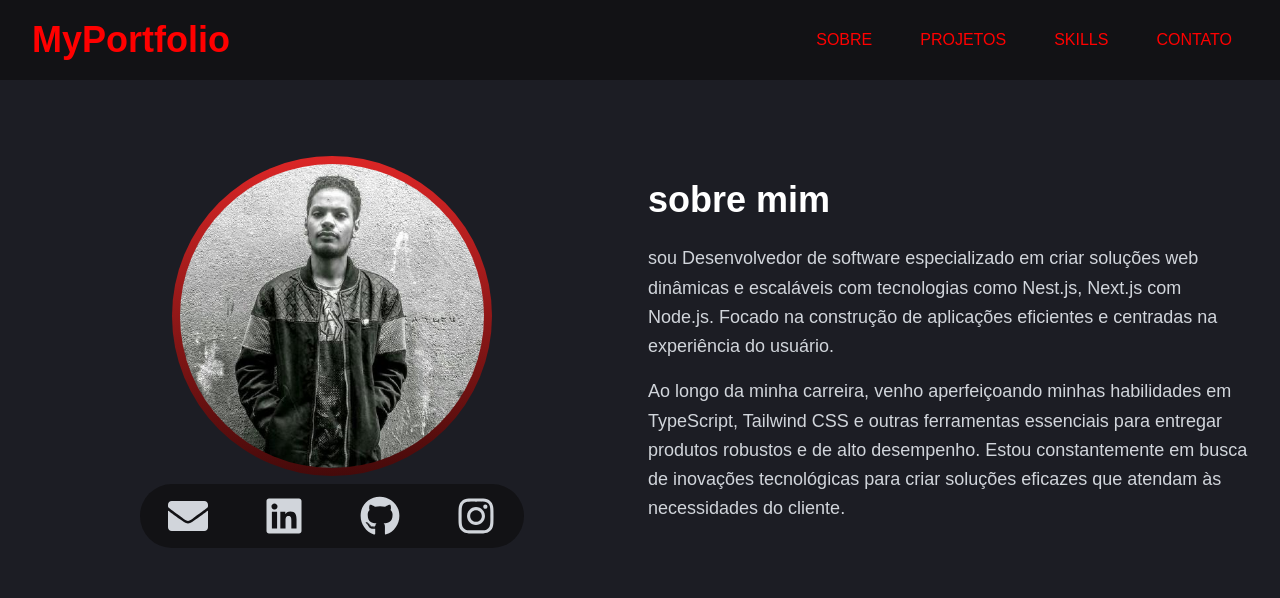
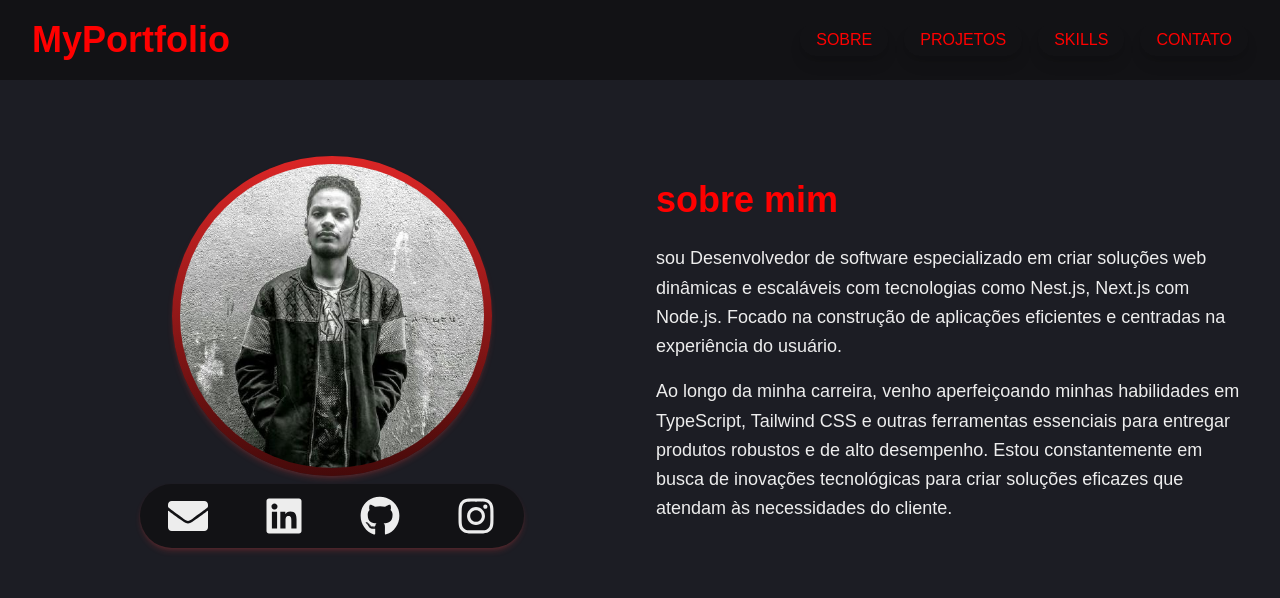
Before and after one commit to matheusAI/my-portfolio, a Next.js app: page / in a window 1280 px wide. Shown: the top 598 px of the page. Built offline with nearby package versions, Linux system fonts and the light colour scheme; no server answers.

Commit message:
REFACTO-Slyles

```diff
--- a/src/components/about/about.tsx
+++ b/src/components/about/about.tsx
@@ -6,7 +6,7 @@ import { FaEnvelope, FaLinkedin, FaGithub, FaInstagram } from "react-icons/fa";
 
 const About: React.FC = () => {
   return (
-    <section id="#sobre" className=" text-gray-300 py-16 px-8">
+    <section id="#sobre" className=" py-16 px-8">
       <div className="container grid md:grid-cols-2 grid-cols-1 gap-4 mx-auto justify-center items-center">
         <div className=" flex flex-col items-center justify-center py-3 gap-2">
           <Image
@@ -14,9 +14,9 @@ const About: React.FC = () => {
             alt=""
             width={320}
             height={320}
-            className=" rounded-full p-2 bg-gradient-to-b from-red-600 to-red-950"
+            className=" rounded-full p-2 bg-gradient-to-b from-red-600 to-red-950 shadow-md shadow-red-500/20 transition-all hover:shadow-lg hover:shadow-red-500/40 focus:opacity-[0.85] focus:shadow-none active:opacity-[0.85] active:shadow-none disabled:pointer-events-none disabled:opacity-50 disabled:shadow-none"
           />
-          <div className=" w-96 h-16 bg-[#121215] rounded-full flex items-center justify-around">
+          <div className=" w-96 h-16 bg-[#121215] rounded-full flex items-center justify-around shadow-md shadow-red-500/20 transition-all hover:shadow-lg hover:shadow-red-500/40 focus:opacity-[0.85] focus:shadow-none active:opacity-[0.85] active:shadow-none disabled:pointer-events-none disabled:opacity-50 disabled:shadow-none">
             {/* Gmail */}
             <a href="mailto:ms2279584@gmail.com" aria-label="Gmail">
               <FaEnvelope size={40} />
@@ -53,8 +53,8 @@ const About: React.FC = () => {
             </a>
           </div>
         </div>
-        <div className="container">
-          <h2 className="text-4xl font-bold text-white mb-6">sobre mim</h2>
+        <div className="container p-2">
+          <h2 className="text-4xl font-bold text-[#ff0000] mb-6">sobre mim</h2>
           <p className="text-lg leading-relaxed mb-4">
             sou Desenvolvedor de software especializado em criar soluções web
             dinâmicas e escaláveis com tecnologias como Nest.js, Next.js com
--- a/src/components/navbar/Navbar.tsx
+++ b/src/components/navbar/Navbar.tsx
@@ -40,10 +40,10 @@ const Navbar: React.FC = () => {
           } items-center lg:left-auto lg:static fixed top-20 lg:top-auto flex flex-col lg:flex-row lg:space-x-4 bg-[#121215] lg:bg-transparent w-full lg:w-auto h-auto lg:h-full lg:mr-8 transition-all duration-500 ease-in-out`}
           onClick={closeMenu}
         >
-          <li className="block lg:inline-block my-6 lg:my-0">
+          <li className="block lg:inline-block my-6 lg:my-0 ">
             <Link
               href="#sobre"
-              className="text-[#ff0000] uppercase px-4 py-2 hover:bg-[#ff0000] hover:text-[#121215] rounded-2xl"
+              className="text-[#ff0000] uppercase px-4 py-2 shadow-lg hover:shadow-gray-500/40 rounded-2xl"
             >
               Sobre
             </Link>
@@ -51,7 +51,7 @@ const Navbar: React.FC = () => {
           <li className="block lg:inline-block my-6 lg:my-0">
             <Link
               href="#projetos"
-              className="text-[#ff0000] uppercase px-4 py-2 hover:bg-[#ff0000] hover:text-[#121215] rounded-2xl"
+              className="text-[#ff0000] uppercase px-4 py-2 shadow-lg hover:shadow-gray-500/40 rounded-2xl"
             >
               Projetos
             </Link>
@@ -59,7 +59,7 @@ const Navbar: React.FC = () => {
           <li className="block lg:inline-block my-6 lg:my-0">
             <Link
               href="#skills"
-              className="text-[#ff0000] uppercase px-4 py-2 hover:bg-[#ff0000] hover:text-[#121215] rounded-2xl"
+              className="text-[#ff0000] uppercase px-4 py-2 shadow-lg hover:shadow-gray-500/40 rounded-2xl"
             >
               Skills
             </Link>
@@ -67,7 +67,7 @@ const Navbar: React.FC = () => {
           <li className="block lg:inline-block my-6 lg:my-0">
             <Link
               href="#contato"
-              className="text-[#ff0000] uppercase px-4 py-2 hover:bg-[#ff0000] hover:text-[#121215] rounded-2xl"
+              className="text-[#ff0000] uppercase px-4 py-2 shadow-lg hover:shadow-gray-500/40 rounded-2xl"
             >
               Contato
             </Link>
--- a/src/components/projetos/projetos.tsx
+++ b/src/components/projetos/projetos.tsx
@@ -61,10 +61,10 @@ export default async function Projetos() {
       {projetos.map((projeto) => (
         <div
           key={projeto.id}
-          className="relative flex w-80 flex-col rounded-xl bg-[#121215] bg-clip-border text-white shadow-md"
+          className="relative flex w-80 flex-col rounded-xl bg-[#121215] bg-clip-border text-white shadow-lg hover:shadow-gray-500/40"
         >
           <div
-            className="relative mx-4 -mt-6 h-40 overflow-hidden rounded-xl bg-blue-gray-500 bg-clip-border text-white shadow-lg shadow-blue-gray-500/40 bg-gradient-to-r from-red-500 to-red-600"
+            className="relative mx-4 -mt-6 h-40 overflow-hidden rounded-xl bg-blue-gray-500 bg-clip-border text-white shadow-lg hover:shadow-gray-500/40 bg-gradient-to-r from-red-500 to-red-600"
           >
             {/* <Image src={projeto.imag} alt=''/> */}
           </div>
@@ -81,7 +81,7 @@ export default async function Projetos() {
               href={projeto.url}
               target="_blank"
               rel="noopener noreferrer"
-              className="select-none rounded-lg bg-background py-3 px-6 text-center align-middle font-sans text-xs font-bold uppercase text-white shadow-md shadow-blue-500/20 transition-all hover:shadow-lg hover:shadow-blue-500/40 focus:opacity-[0.85] focus:shadow-none active:opacity-[0.85] active:shadow-none disabled:pointer-events-none disabled:opacity-50 disabled:shadow-none"
+              className="select-none rounded-lg bg-background py-3 px-6 text-center align-middle font-sans text-xs font-bold uppercase text-white shadow-md shadow-red-500/20 transition-all hover:shadow-lg hover:shadow-red-500/40 focus:opacity-[0.85] focus:shadow-none active:opacity-[0.85] active:shadow-none disabled:pointer-events-none disabled:opacity-50 disabled:shadow-none"
             >
               Repositorio
             </a>
@@ -90,7 +90,7 @@ export default async function Projetos() {
                 href={projeto.UrlProducao}
                 target="_blank"
                 rel="noopener noreferrer"
-                className="select-none rounded-lg bg-background py-3 px-6 text-center align-middle font-sans text-xs font-bold uppercase text-white shadow-md shadow-blue-500/20 transition-all hover:shadow-lg hover:shadow-blue-500/40 focus:opacity-[0.85] focus:shadow-none active:opacity-[0.85] active:shadow-none disabled:pointer-events-none disabled:opacity-50 disabled:shadow-none"
+                className="select-none rounded-lg bg-background py-3 px-6 text-center align-middle font-sans text-xs font-bold uppercase text-white shadow-md shadow-red-500/20 transition-all hover:shadow-lg hover:shadow-red-500/40 focus:opacity-[0.85] focus:shadow-none active:opacity-[0.85] active:shadow-none disabled:pointer-events-none disabled:opacity-50 disabled:shadow-none"
               >
                 Demo
               </a>
```
